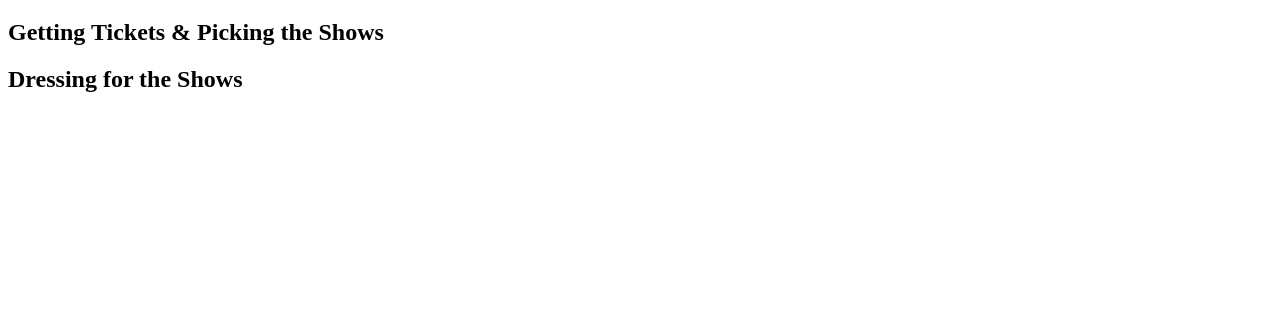
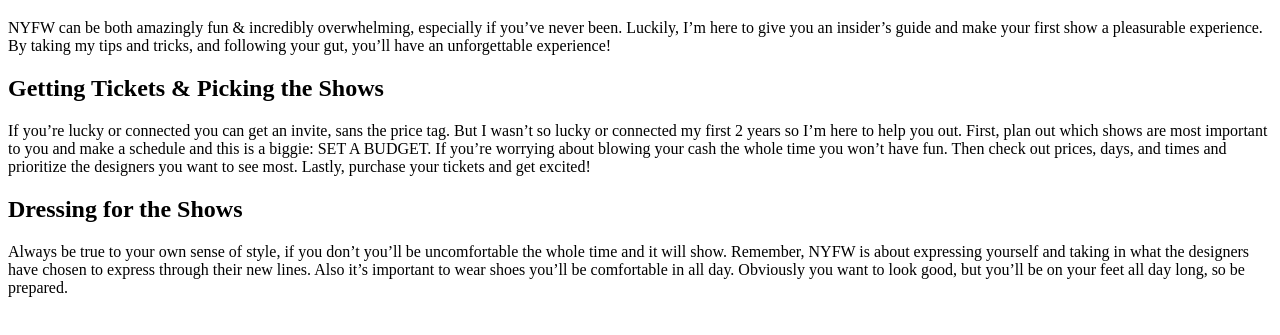
Before and after one commit to Vialoraine/Learn-HTML-Fashion-Blog-Project, a plain HTML site: page index.html in a window 1280 px wide. Shown: the part 61-396 px from the top of the page. Drawn offline with Linux system fonts and the light colour scheme.

Commit message:
created p tag content

```diff
--- a/index.html
+++ b/index.html
@@ -9,8 +9,26 @@
 
 <body>
   <h1>An Insider's Guide to NYFW</h1>
+  <p>
+    NYFW can be both amazingly fun & incredibly overwhelming, especially if you’ve never been. Luckily, I’m here to give you
+    an insider’s guide and make your first show a pleasurable experience. By taking my tips and tricks, and following your
+    gut, you’ll have an unforgettable experience!
+  </p>
   <h2>Getting Tickets & Picking the Shows</h2>
+  <p>
+    If you’re lucky or connected you can get an invite, sans the price tag. But I wasn’t so lucky or connected my first 2
+    years so I’m here to help you out. First, plan out which shows are most important to you and make a schedule and this is
+    a biggie: SET A BUDGET. If you’re worrying about blowing your cash the whole time you won’t have fun. Then check out
+    prices, days, and times and prioritize the designers you want to see most. Lastly, purchase your tickets and get
+    excited!
+  </p>
   <h2>Dressing for the Shows</h2>
+  <p>
+    Always be true to your own sense of style, if you don’t you’ll be uncomfortable the whole time and it will show.
+    Remember, NYFW is about expressing yourself and taking in what the designers have chosen to express through their new
+    lines. Also it’s important to wear shoes you’ll be comfortable in all day. Obviously you want to look good, but you’ll
+    be on your feet all day long, so be prepared.
+  </p>
 </body>
 
 </html>
```
